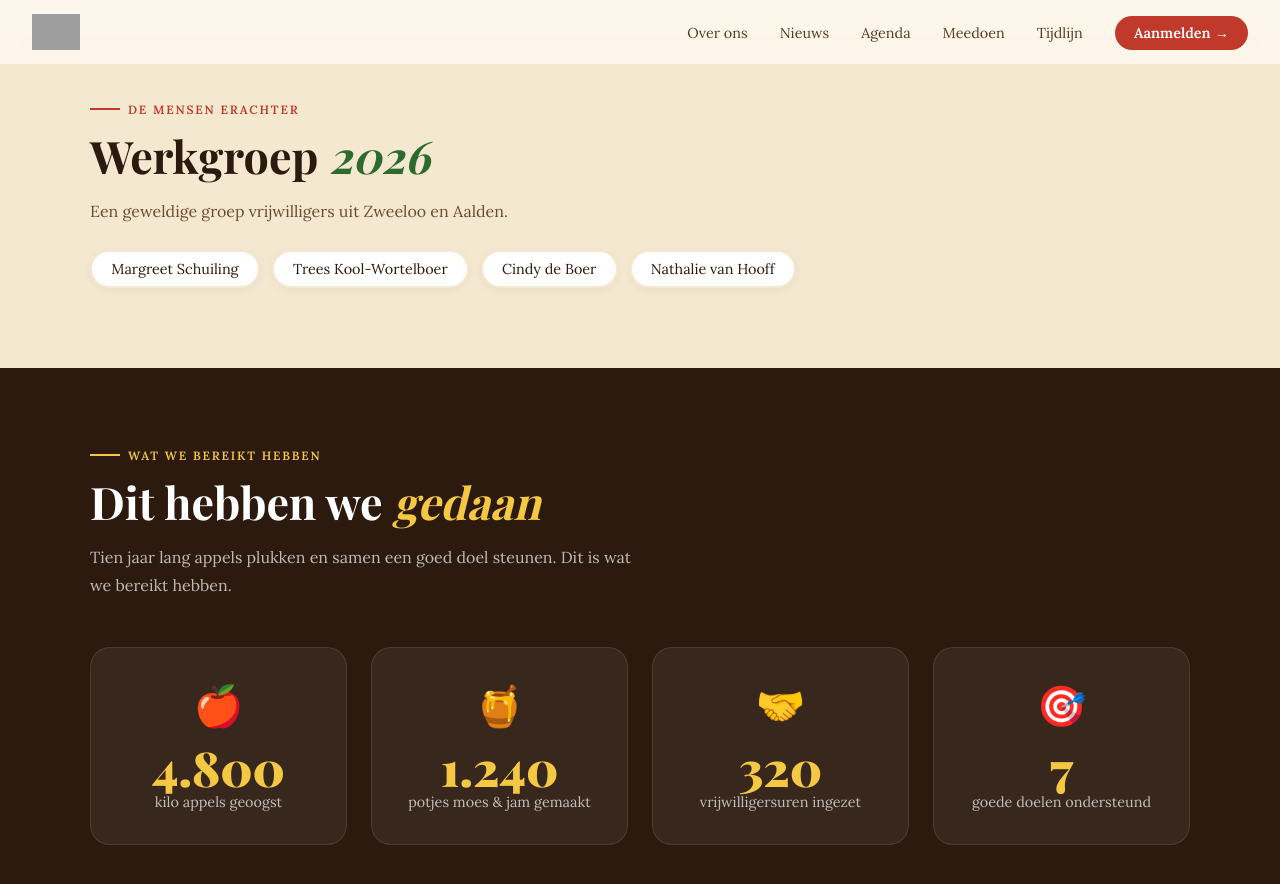
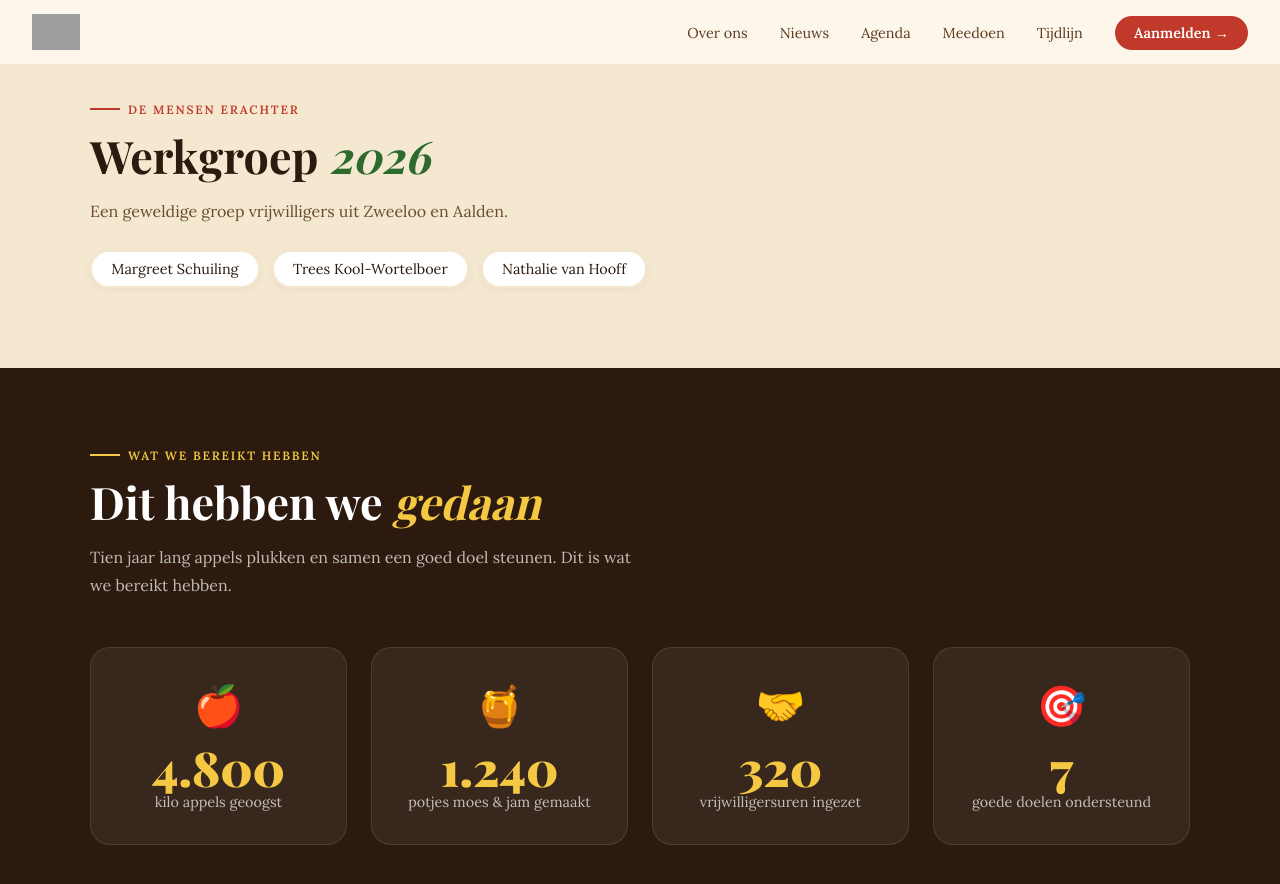
Before and after one commit to PlukenDeel/Pluk-en-Deel-2, a Jekyll site: the page built from index.html, in a window 1280 px wide and 900 px high, scrolled down 4993 px. Shown: the top 884 px of the window. Built offline with Jekyll 4.4.1, drawn with Linux system fonts in a browser that asks for light colours; some web fonts are replaced; grey boxes are pictures that could not be loaded.

Commit message:
Werkgroep bijwerken: Cindy de Boer verwijderd
Werkgroep bestaat nu uit 3 leden:
- Margreet Schuiling
- Trees Kool-Wortelboer
- Nathalie van Hooff

Co-Authored-By: Claude Haiku 4.5 <noreply@anthropic.com>

```diff
--- a/_data/werkgroep.yml
+++ b/_data/werkgroep.yml
@@ -1,5 +1,4 @@
 leden:
   - Margreet Schuiling
   - Trees Kool-Wortelboer
-  - Cindy de Boer
   - Nathalie van Hooff
```
